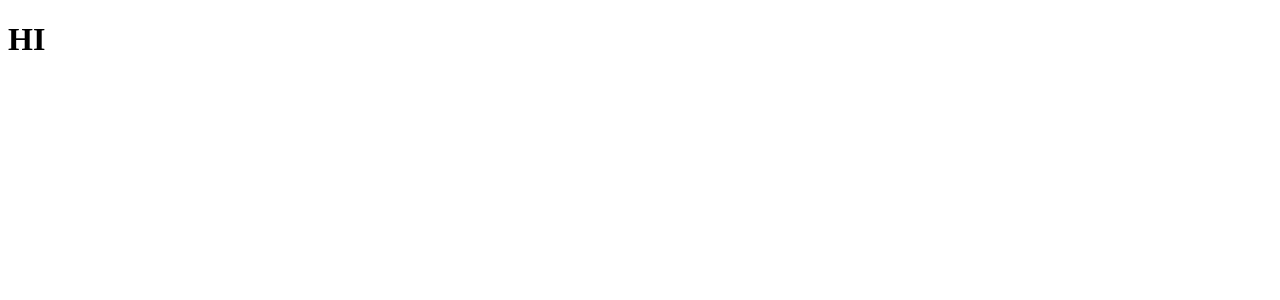
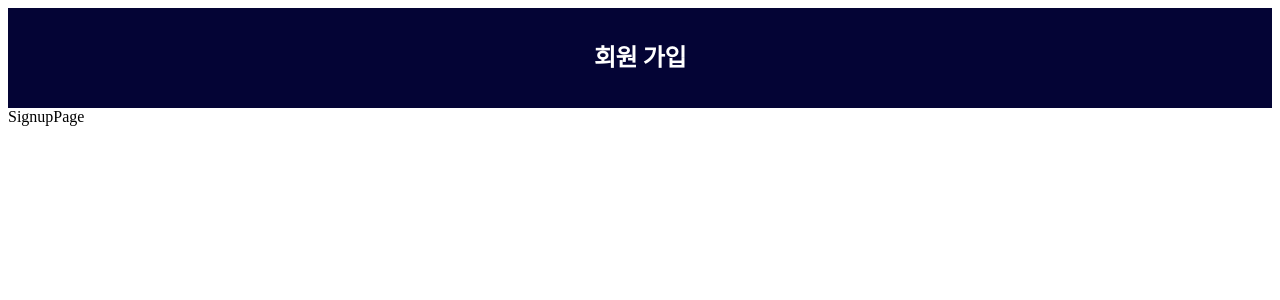
Before and after one commit to bbnerino/signup-test-code, a React (Create React App) app: page / in a window 1280 px wide. Shown: the top 300 px of the page. Built offline with nearby package versions, Linux system fonts and the light colour scheme.

Commit message:
feat : 회원 가입 페이지 레이아웃

```diff
--- a/package.json
+++ b/package.json
@@ -14,6 +14,7 @@
     "react-dom": "^18.2.0",
     "react-router-dom": "^6.14.2",
     "react-scripts": "5.0.1",
+    "styled-components": "^6.0.5",
     "typescript": "^4.9.5",
     "web-vitals": "^2.1.4"
   },
--- a/src/App.tsx
+++ b/src/App.tsx
@@ -1,7 +1,9 @@
+import SignupPage from "./page/signup";
+
 function App() {
   return (
     <div className="App">
-      <h1>HI</h1>
+      <SignupPage />
     </div>
   );
 }
--- a/src/index.tsx
+++ b/src/index.tsx
@@ -2,7 +2,8 @@ import React from "react";
 import ReactDOM from "react-dom/client";
 import App from "./App";
 import reportWebVitals from "./reportWebVitals";
-
+import "./style/color.css";
+import "./style/global.css";
 const root = ReactDOM.createRoot(
   document.getElementById("root") as HTMLElement
 );
--- /dev/null
+++ b/src/library/header.tsx
@@ -0,0 +1,24 @@
+import React from "react";
+import { styled } from "styled-components";
+
+const Header = ({ title }: { title: string }) => {
+  return (
+    <Wrapper>
+      <h5>{title}</h5>
+    </Wrapper>
+  );
+};
+const Wrapper = styled.header`
+  background-color: var(--accent-primary);
+  display: flex;
+  height: 80px;
+  padding: 10px 240px;
+  flex-direction: column;
+  justify-content: center;
+  gap: 24px;
+  h5 {
+    color: var(--text-contrast, #fff);
+    text-align: center;
+  }
+`;
+export default Header;
--- /dev/null
+++ b/src/page/signup/index.tsx
@@ -0,0 +1,15 @@
+import React from "react";
+import { styled } from "styled-components";
+import Header from "../../library/header";
+
+const SignupPage = () => {
+  return (
+    <Wrapper>
+      <Header title="회원 가입" />
+      SignupPage
+    </Wrapper>
+  );
+};
+
+const Wrapper = styled.section``;
+export default SignupPage;
--- /dev/null
+++ b/src/style/color.css
@@ -0,0 +1,11 @@
+:root {
+  --accent-primary: #040435;
+  --text-primary: #2b2e33;
+  --text-contrast: #fff;
+  --border-dark: #bec2cc;
+  --background-surface: #fff;
+  --action-light: #f0f2f5;
+  --text-hint: #bec2cc;
+  --action-disabled: #f7f8fa;
+  --border-disabled: #d4d4d4;
+}
--- /dev/null
+++ b/src/style/global.css
@@ -0,0 +1,8 @@
+h5 {
+  font-family: Inter;
+  font-size: 24px;
+  font-style: normal;
+  font-weight: 600;
+  line-height: 32px; /* 133.333% */
+  letter-spacing: -0.464px;
+}
```
Also changed, not shown: src/library/input.tsx (added, +21 -0 lines), 2 other files (tests, documents, lock files or other folders).
